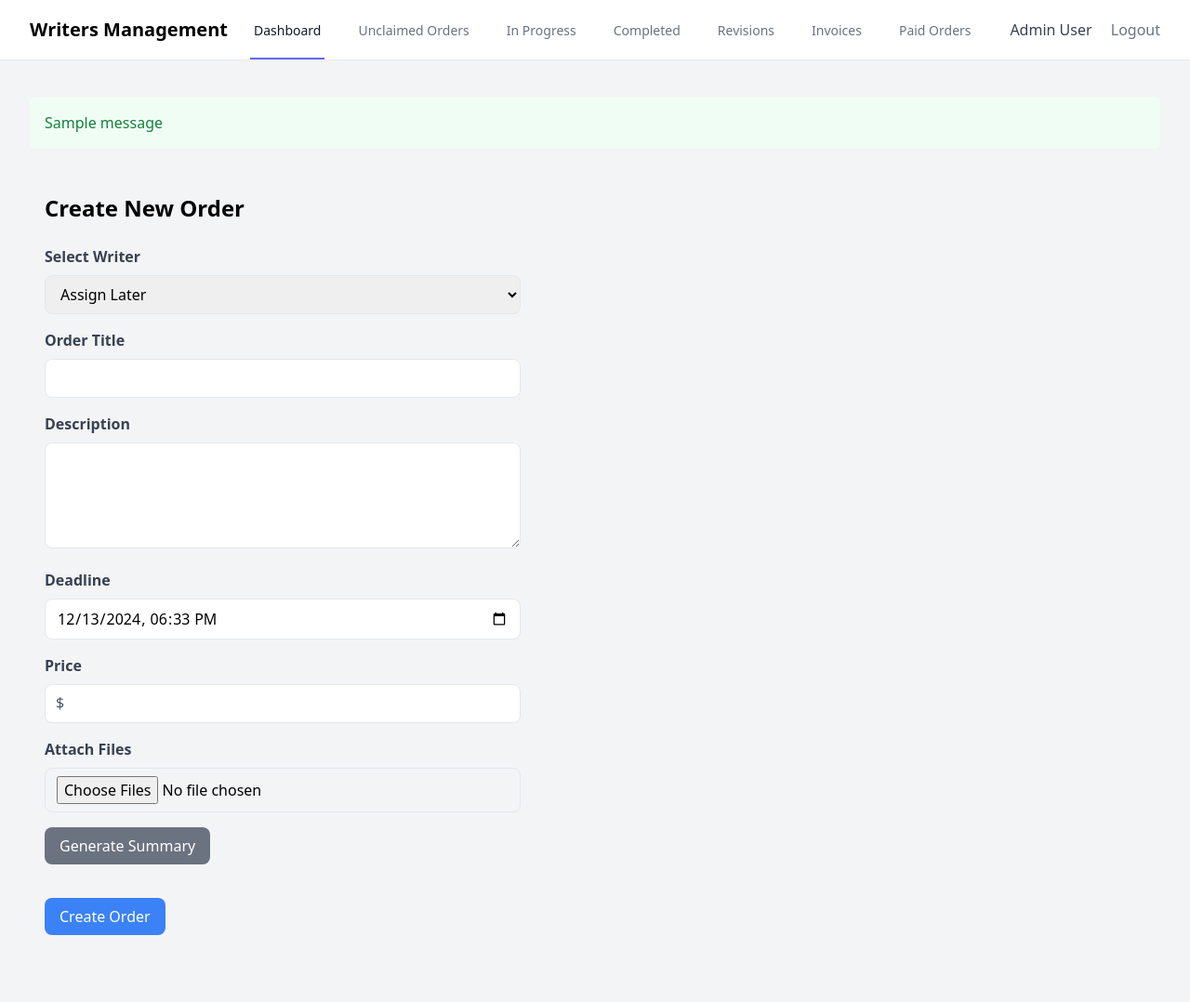
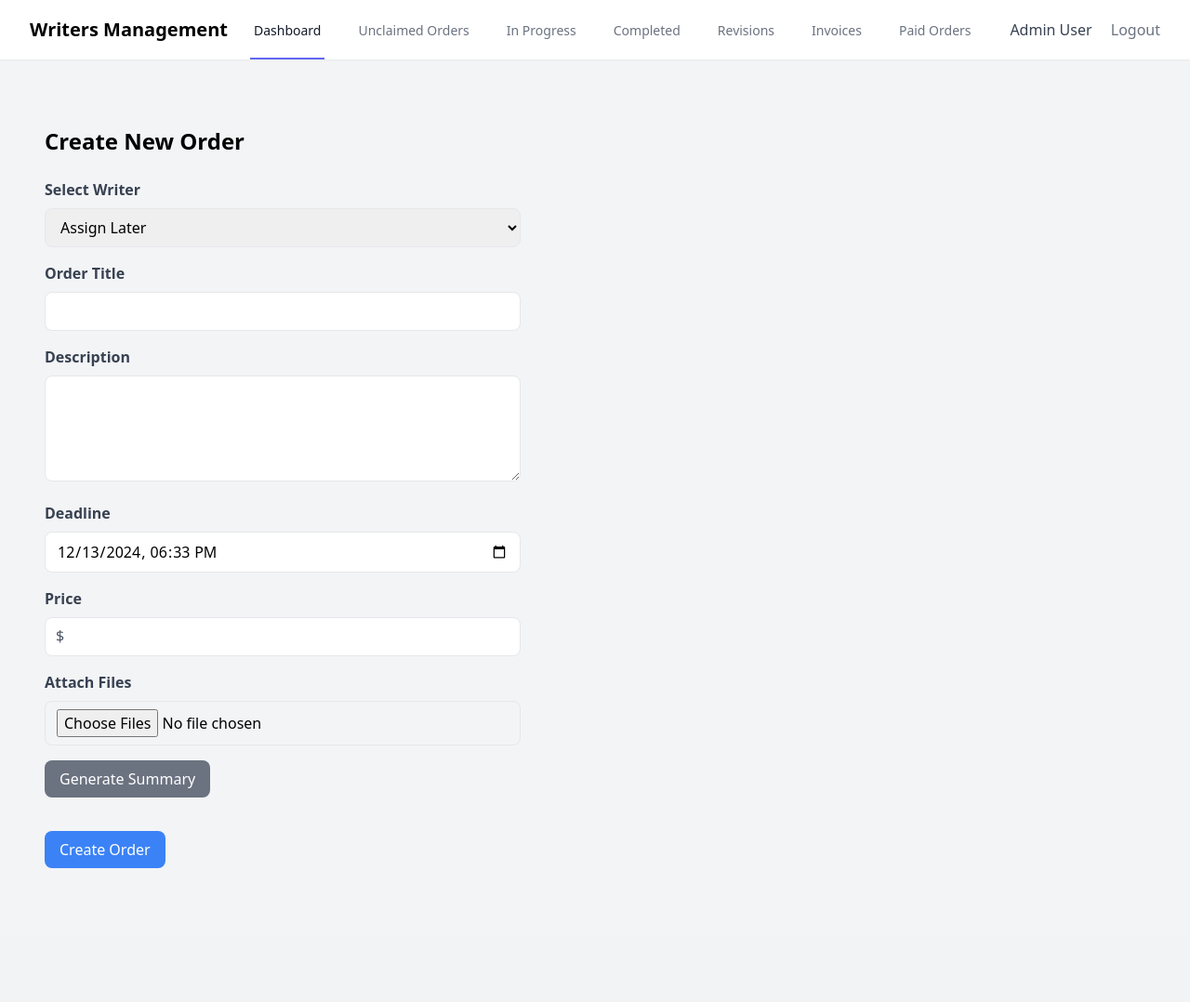
Before and after one commit to BlackNNova/Blacknova, a Flask app: page /orders/create in a window 1280 px wide. Shown: the whole page at 93% size. After the commit the page ends 934 px from the top, so only its background shows below. Run offline with Flask 3, Linux system fonts and the light colour scheme; a user stored in the database is signed in; one stand-in notice (Sample message) is shown; parts of the project's set-up code (start-up, migrations or seed data) failed here and were passed over; some libraries are stand-ins or nearby versions.

Commit message:
Remove duplicate flash message handling from admin/base.html
Co-Authored-By: Black Nova <denniskitavi@gmail.com>

```diff
--- a/app/templates/admin/base.html
+++ b/app/templates/admin/base.html
@@ -49,16 +49,6 @@
     <!-- Page Content -->
     <main class="py-10">
         <div class="max-w-7xl mx-auto px-4 sm:px-6 lg:px-8">
-            {% with messages = get_flashed_messages(with_categories=true) %}
-                {% if messages %}
-                    {% for category, message in messages %}
-                        <div class="mb-4 p-4 rounded-md {% if category == 'error' %}bg-red-50 text-red-700{% else %}bg-green-50 text-green-700{% endif %}">
-                            {{ message }}
-                        </div>
-                    {% endfor %}
-                {% endif %}
-            {% endwith %}
-
             {% block admin_content %}{% endblock %}
         </div>
     </main>
```
